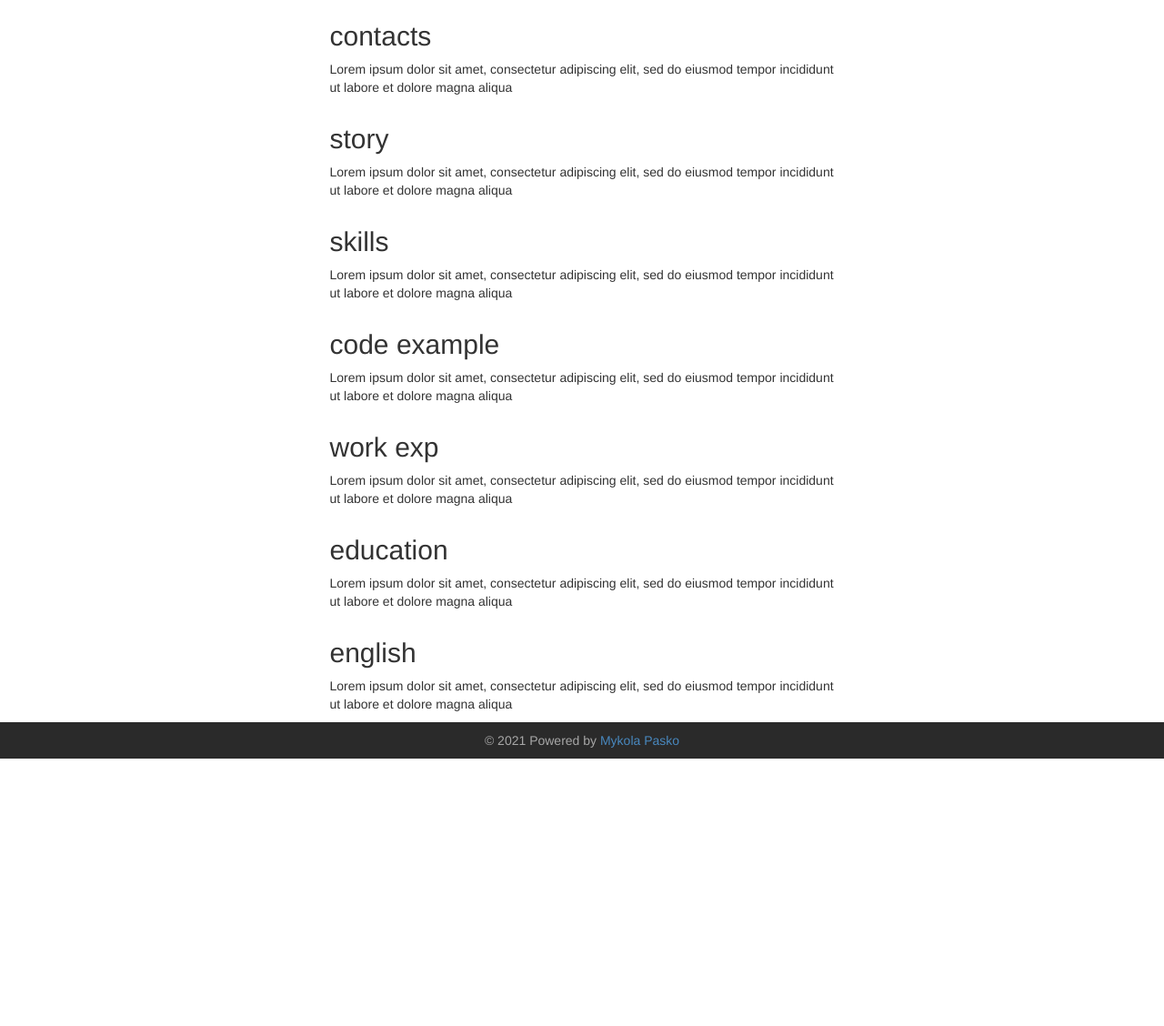
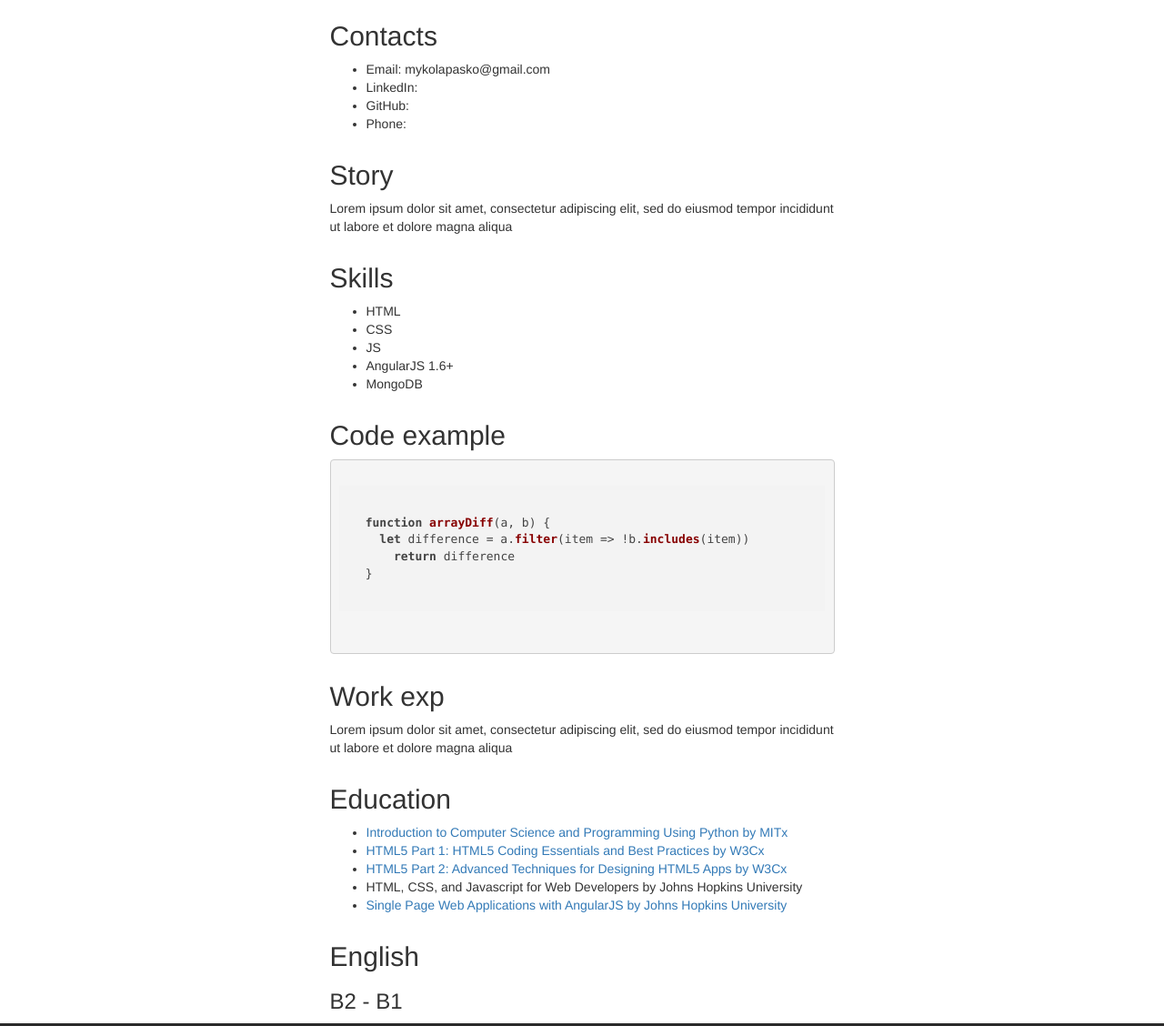
Before and after one commit to mykolapasko/rsschool-cv, a plain HTML site: page index.html in a window 1280 px wide. Shown: the part 360-1488 px from the top of the page at 91% size. Before the commit the page ends 1194 px from the top, so only its background shows below. Drawn offline with nearby package versions, Linux system fonts and the light colour scheme.

Commit message:
feat: content add

```diff
--- a/index.html
+++ b/index.html
@@ -13,16 +13,15 @@
 
     <!-- Bootstrap core CSS -->
     <link href="css/bootstrap.min.css" rel="stylesheet">
-
+    <!-- Custom styles -->
     <link href="css/styles.css" rel="stylesheet">
-
-
+    <!-- highlight -->
+    <link rel="stylesheet" href="//cdnjs.cloudflare.com/ajax/libs/highlight.js/9.15.9/styles/default.min.css">
+    <script src="//cdnjs.cloudflare.com/ajax/libs/highlight.js/9.15.9/highlight.min.js"></script>
+    <script>hljs.initHighlightingOnLoad();</script>
   </head>
 
   <body>
-
-    <loading class="loading-indicator"></loading>
-
     <nav class="navbar navbar-fixed-top navbar-inverse">
       <div class="container">
         <div class="navbar-header">
@@ -65,44 +64,68 @@
             <div class="row">
               <section id="contacts" class="col-xs-12 col-sm-6 col-sm-offset-3">
                 <article>
-                <h2>contacts</h2>
-                <p>Lorem ipsum dolor sit amet, consectetur adipiscing elit, sed do eiusmod tempor incididunt ut labore et dolore magna aliqua</p>
+                <h2>Contacts</h2>
+                <ul>
+                  <li>Email: mykolapasko@gmail.com</li>
+                  <li>LinkedIn:</li>
+                  <li>GitHub:</li>
+                  <li>Phone:</li>
+                </ul>
                 </article>
               </section><!--/.col-xs-12 col-sm-6 col-sm-offset-3-->
               <section id="story" class="col-xs-12 col-sm-6 col-sm-offset-3">
                 <article>
-                  <h2>story</h2>
+                  <h2>Story</h2>
                   <p>Lorem ipsum dolor sit amet, consectetur adipiscing elit, sed do eiusmod tempor incididunt ut labore et dolore magna aliqua</p>
                 </article>
               </section><!--/.col-xs-12 col-sm-6 col-sm-offset-3-->
               <section id="skills" class="col-xs-12 col-sm-6 col-sm-offset-3">
                 <article>
-                  <h2>skills</h2>
-                  <p>Lorem ipsum dolor sit amet, consectetur adipiscing elit, sed do eiusmod tempor incididunt ut labore et dolore magna aliqua</p>
+                  <h2>Skills</h2>
+                  <ul>
+                    <li>HTML</li>
+                    <li>CSS</li>
+                    <li>JS</li>
+                    <li>AngularJS 1.6+</li>
+                    <li>MongoDB</li>
+                  </ul>
                 </article>
               </section><!--/.col-xs-12 col-sm-6 col-sm-offset-3-->
               <section id="code-example" class="col-xs-12 col-sm-6 col-sm-offset-3">
                 <article>
-                  <h2>code example</h2>
-                  <p>Lorem ipsum dolor sit amet, consectetur adipiscing elit, sed do eiusmod tempor incididunt ut labore et dolore magna aliqua</p>
+                  <h2>Code example</h2>
+                  <pre>
+                    <code class="js">
+  function arrayDiff(a, b) {
+    let difference = a.filter(item => !b.includes(item))
+      return difference
+  }
+                    </code>
+                  </pre>
                 </article>
               </section><!--/.col-xs-12 col-sm-6 col-sm-offset-3-->
               <section id="work-exp" class="col-xs-12 col-sm-6 col-sm-offset-3">
                 <article>
-                  <h2>work exp</h2>
+                  <h2>Work exp</h2>
                   <p>Lorem ipsum dolor sit amet, consectetur adipiscing elit, sed do eiusmod tempor incididunt ut labore et dolore magna aliqua</p>
                 </article>
               </section><!--/.col-xs-12 col-sm-6 col-sm-offset-3-->
               <section id="education" class="col-xs-12 col-sm-6 col-sm-offset-3">
                 <article>
-                  <h2>education</h2>
-                  <p>Lorem ipsum dolor sit amet, consectetur adipiscing elit, sed do eiusmod tempor incididunt ut labore et dolore magna aliqua</p>
+                  <h2>Education</h2>
+                  <ul>
+                    <li><a href="https://courses.edx.org/certificates/c58720e8c90d450d9c0bea04d1361ee4" target="_blank">Introduction to Computer Science and Programming Using Python by MITx</a></li>
+                    <li><a href="https://courses.edx.org/certificates/8ea8c8e37b44445caaf02d644c8c1020" target="_blank">HTML5 Part 1: HTML5 Coding Essentials and Best Practices by W3Cx</a></li>
+                    <li><a href="https://courses.edx.org/certificates/3cdc930b24b04da9b68ca900a2616603" target="_blank">HTML5 Part 2: Advanced Techniques for Designing HTML5 Apps by W3Cx</a></li>
+                    <li>HTML, CSS, and Javascript for Web Developers by Johns Hopkins University</li>
+                    <li><a href="https://mykolapasko.github.io/Hopkins/site/angular/assigment_5/index.html#/" target="_blank">Single Page Web Applications with AngularJS by Johns Hopkins University</a></li>
+                  </ul>
                 </article>
               </section><!--/.col-xs-12 col-sm-6 col-sm-offset-3-->
               <section id="english" class="col-xs-12 col-sm-6 col-sm-offset-3">
                 <article>
-                  <h2>english</h2>
-                  <p>Lorem ipsum dolor sit amet, consectetur adipiscing elit, sed do eiusmod tempor incididunt ut labore et dolore magna aliqua</p>
+                  <h2>English</h2>
+                  <h3>B2 - B1</h3>
                 </article>
               </section><!--/.col-xs-12-->
             </div><!--/row-->
```
